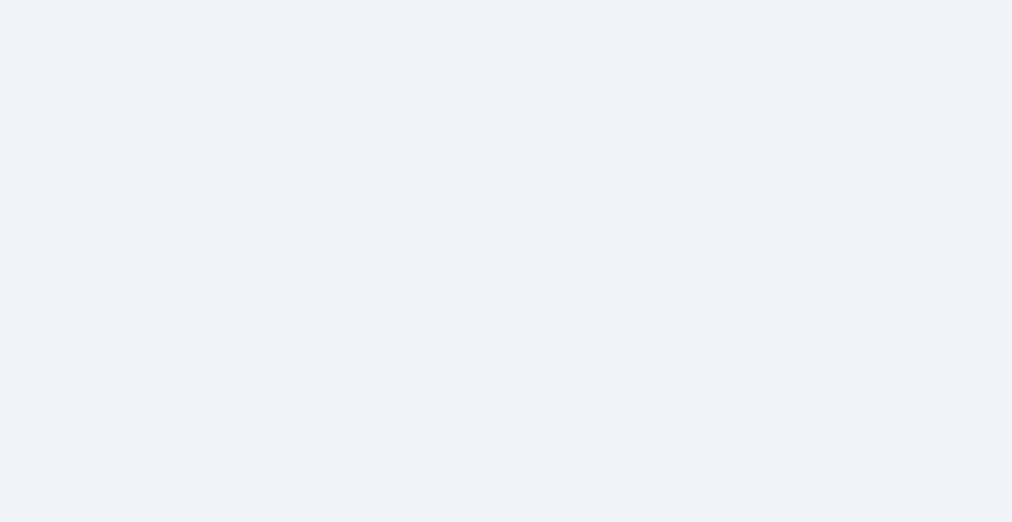
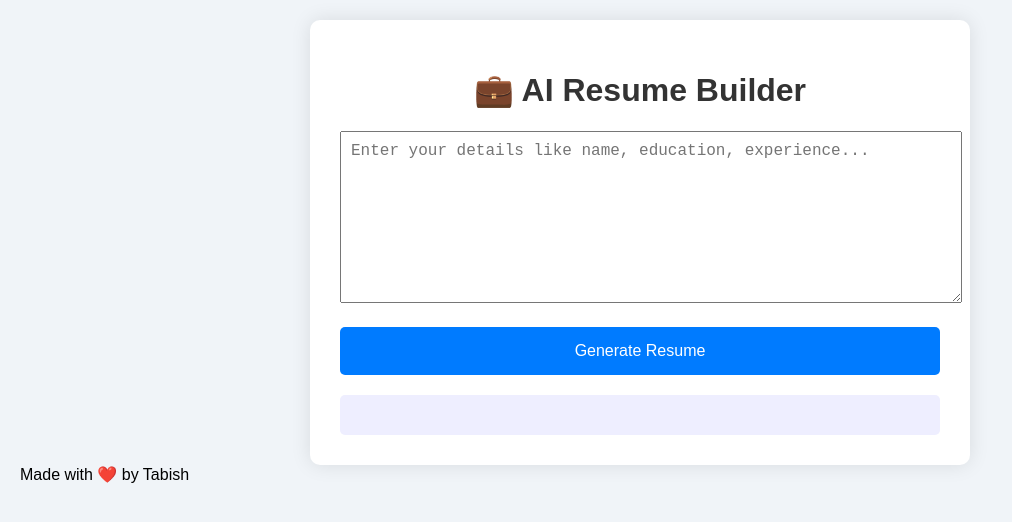
Before and after one commit to Tabishimran05/AI-RESUME-BUILDER, a plain HTML site: page index.html in a window 1280 px wide. Shown: the whole page, without its empty margins (0-1012 px from the left). Drawn offline with Linux system fonts and the light colour scheme.

Commit message:
Update index.html

```diff
--- a/index.html
+++ b/index.html
@@ -1,12 +1,24 @@
+ <!DOCTYPE html>
+<html lang="en">
   <head>
     <meta charset="UTF-8" />
     <meta name="viewport" content="width=device-width, initial-scale=1.0"/>
     <title>AI Resume Builder</title>
+    <link href="https://fonts.googleapis.com/css2?family=Poppins:wght@400;600&display=swap" rel="stylesheet">
     <link rel="stylesheet" href="style.css" />
-  <link href="https://fonts.googleapis.com/css2?family=Poppins:wght@400;600&display=swap" rel="stylesheet">
-  <style>
-    body {
-      font-family: 'Poppins', sans-serif;
-    }
-  </style>
   </head>
+  <body>
+    <div class="container">
+      <h1>💼 AI Resume Builder</h1>
+      <textarea id="userInput" placeholder="Enter your details like name, education, experience..."></textarea>
+      <button onclick="generateResume()">Generate Resume</button>
+      <div id="output"></div>
+    </div>
+
+    <footer>
+      Made with ❤️ by Tabish
+    </footer>
+
+    <script src="script.js"></script>
+  </body>
+</html>
```
Lines whose indentation alone changed are shown as unchanged.
